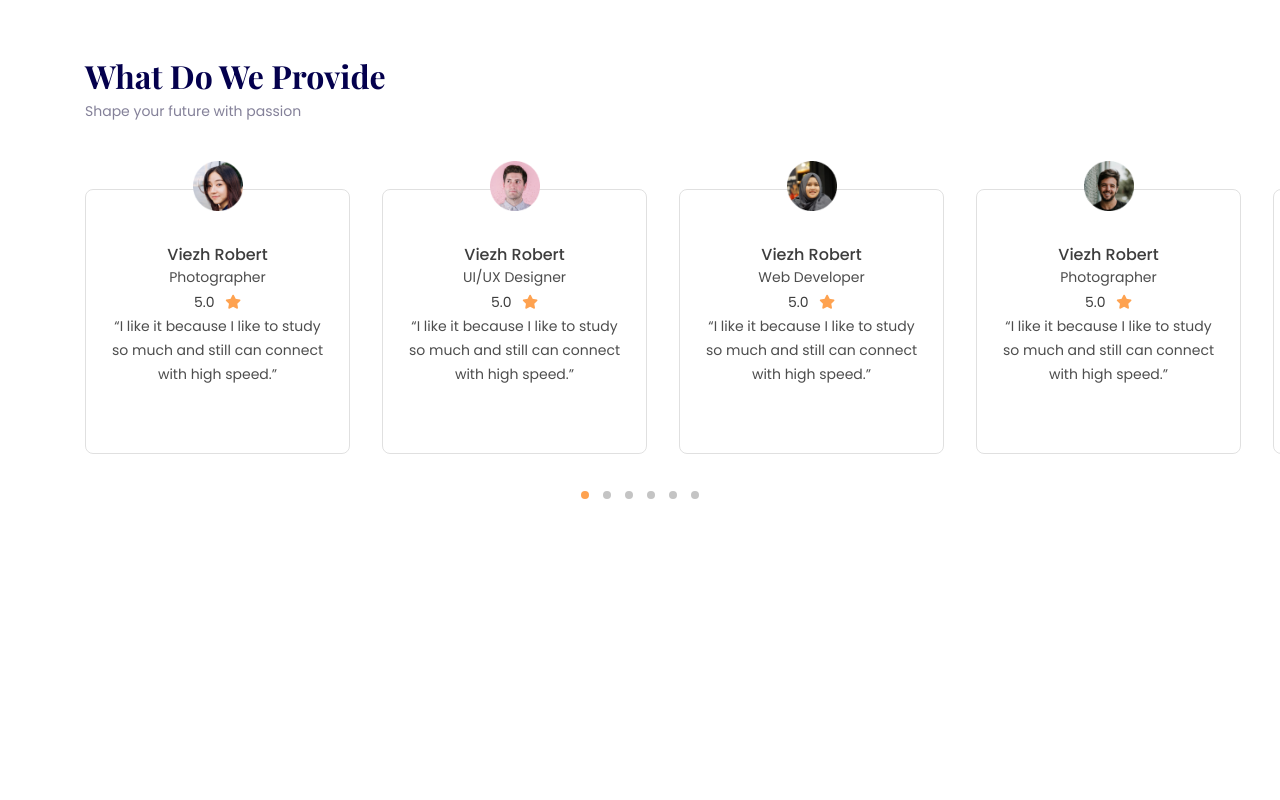
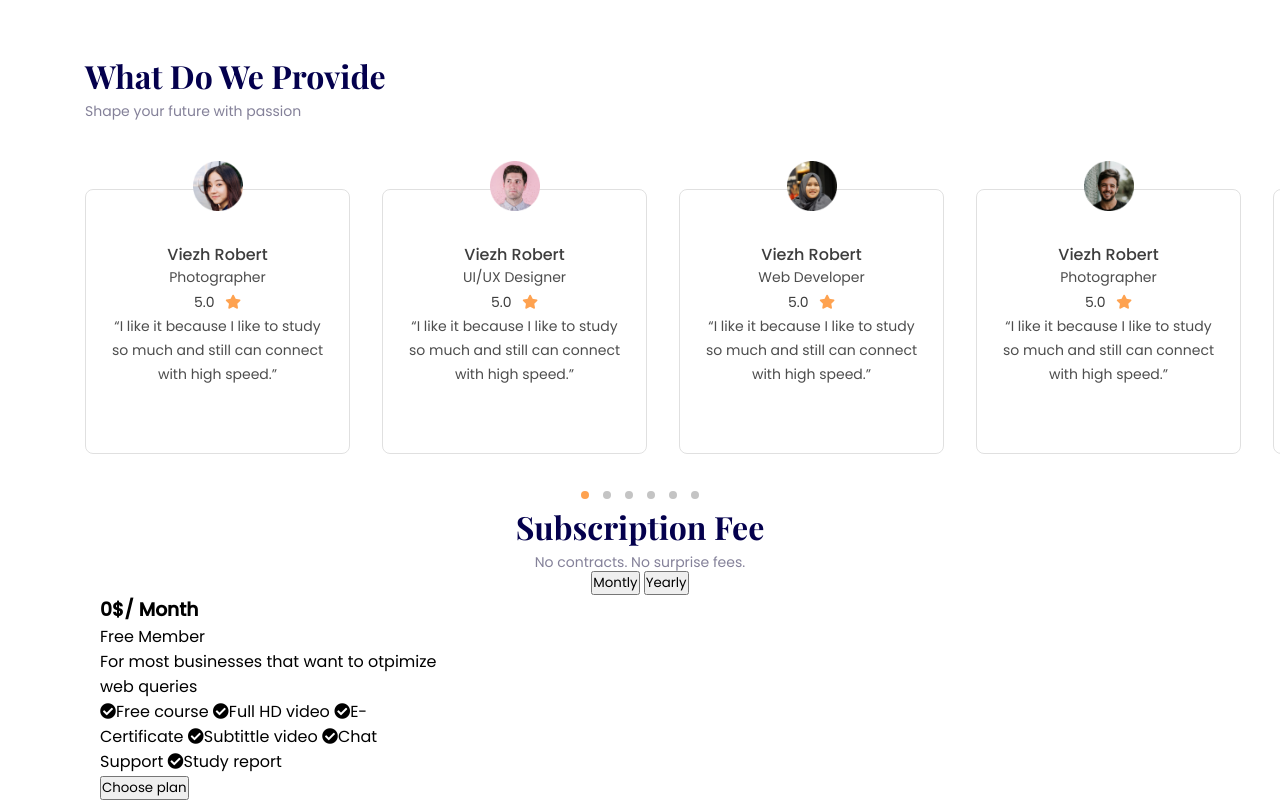
Before and after one commit to TOXA-DEV-R/Onedy-Template, a plain HTML site: page index.html in a window 1280 px wide. Shown: the part 2906-3706 px from the top of the page. Before the commit the page ends 3417 px from the top, so only its background shows below. Drawn offline with nearby package versions, Linux system fonts and the light colour scheme.

Commit message:
section_03 start

```diff
--- a/index.html
+++ b/index.html
@@ -557,6 +557,44 @@
     <!-- student_say end -->
   </section>
   <!-- section-02 end -->
+  <!-- section-03 start -->
+  <section class="section-03">
+    <!-- Pricing start -->
+    <div class="pricing">
+      <div class="container">
+        <div class="row">
+          <div class="global__text">
+            <h3 class="articl-text">Subscription Fee</h3>
+            <p>No contracts. No surprise fees.</p>
+            <div class="pricing">
+              <button class="btn">Montly</button>
+              <button class="btn">Yearly</button>
+            </div>
+          </div>
+          <div class="col-lg-4">
+            <div class="pricing__column">
+              <div class="pricing__column-top">
+                <h3>0$<span>/ Month</span></h3>
+                <span>Free Member</span>
+                <p>For most businesses that want to otpimize web queries</p>
+              </div>
+              <div class="pricing__column-bottom">
+                <span><i class="fa fa-check-circle" aria-hidden="true"></i>Free course</span>
+                <span><i class="fa fa-check-circle" aria-hidden="true"></i>Full HD video</span>
+                <span><i class="fa fa-check-circle" aria-hidden="true"></i>E-Certificate</span>
+                <span><i class="fa fa-check-circle" aria-hidden="true"></i>Subtittle video</span>
+                <span><i class="fa fa-check-circle" aria-hidden="true"></i>Chat Support</span>
+                <span><i class="fa fa-check-circle" aria-hidden="true"></i>Study report </span>
+              </div>
+              <button class="btn">Choose plan</button>
+            </div>
+          </div>
+        </div>
+      </div>
+    </div>
+    <!-- Pricing end -->
+  </section>
+  <!-- section-03 end -->
   <!-- script start -->
   <script src="https://code.jquery.com/jquery-3.6.0.min.js"></script>
   <script src="./js/jquery.easypiechart.js"></script>
```
